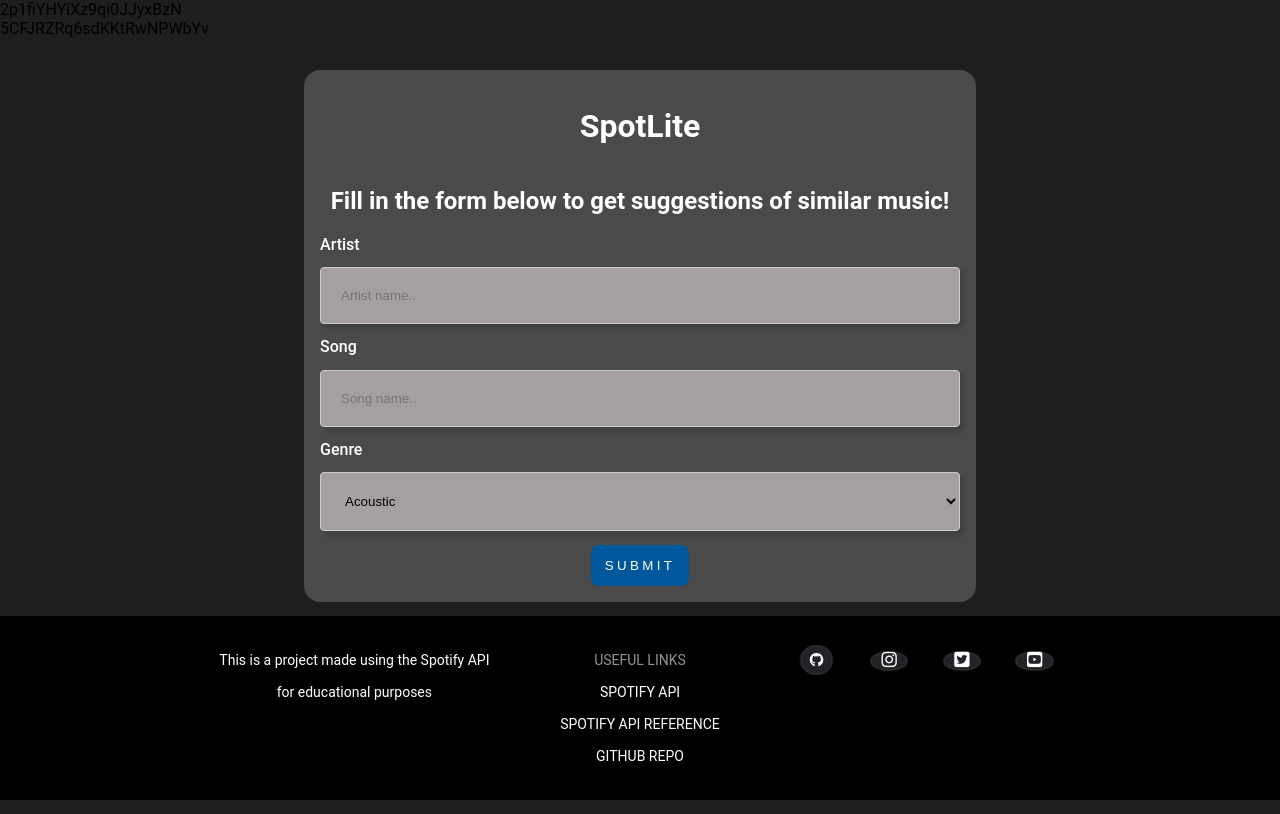
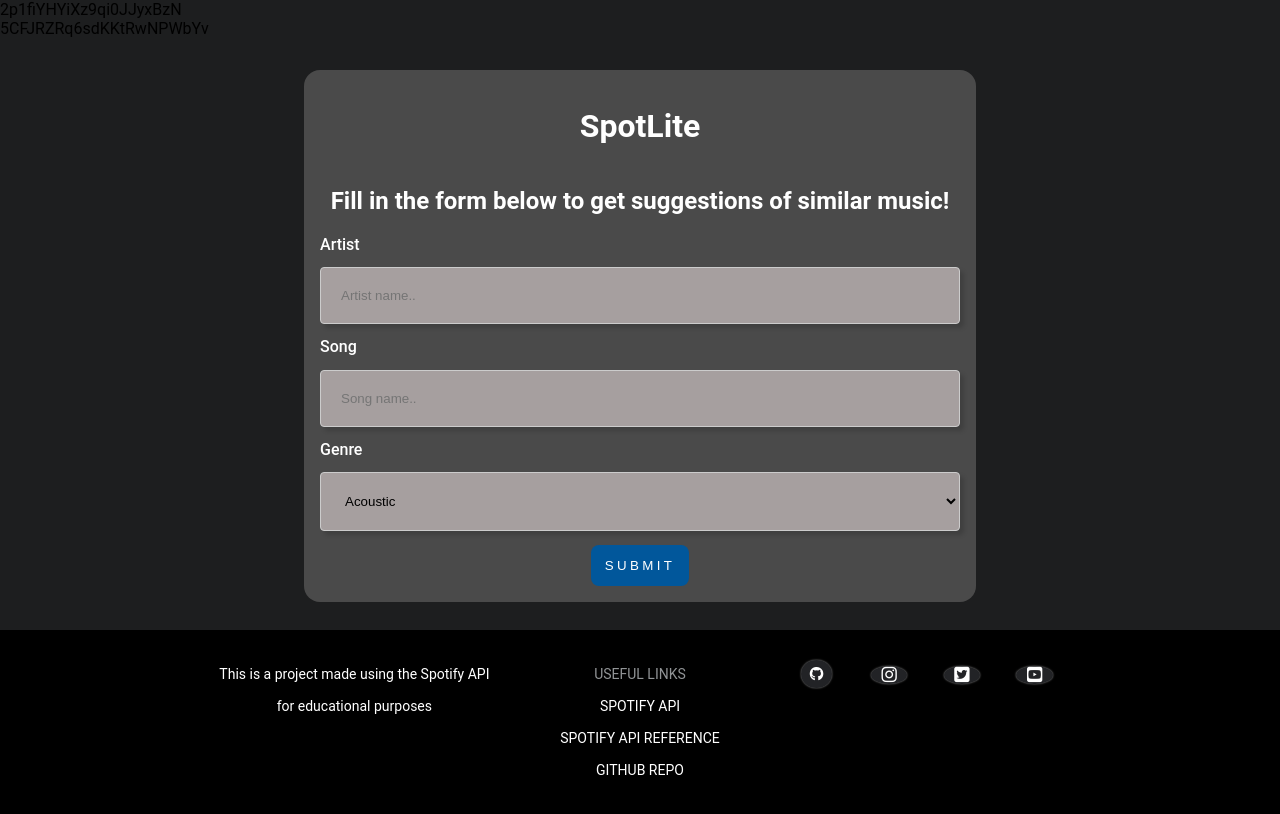
Before and after one commit to mlenahan/SpotLite, a plain HTML site: page index.html in a window 1280 px wide. Drawn offline with Linux system fonts and the light colour scheme.

Commit message:
Add some coments and adjust code spacing

```diff
--- a/assets/css/style.css
+++ b/assets/css/style.css
@@ -231,7 +231,7 @@
   text-align: center;
   padding: 2em;
   background-color: black;
-  margin-top:auto;
+  margin-top: 2em;
   font-size: var(--font-size-small);
   color: white;
   line-height: var(--spacing-line-height);
--- a/js/createMusicCard.js
+++ b/js/createMusicCard.js
@@ -1,3 +1,5 @@
+// Creates music cards
+
 function createMusicCard(songTitle, artistName, songDuration, songArtworkSrc, songArtworkAlt, songLink) {
     console.log(songLink)
     const songTitleEl = document.createElement('h2');
--- a/js/createRecommendations.js
+++ b/js/createRecommendations.js
@@ -1,3 +1,5 @@
+// Creates the form that needs to be filled in order to get recommendations
+
 function createRecommendations(genres) {
     const newSongsTitle = 'SpotLite';
     const fillForm = 'Fill in the form below to get suggestions of similar music!';
--- a/js/formSubmitHandler.js
+++ b/js/formSubmitHandler.js
@@ -26,7 +26,7 @@
         const searchParams = new URLSearchParams(formData).toString();
         const fullUrl = recommendationsEndpoint + '?' + searchParams;
 
-        // headers are passed with request. We need authorisation header (token) to authenticate with Spotify
+        // headers are passed with request. We need authorisation header (token) to authenticate with Spotify.
         const headers = new Headers();
         const token = window.localStorage.getItem('access_token');
         const Authorization = 'Bearer ' + token;
--- a/js/parseTrack.js
+++ b/js/parseTrack.js
@@ -1,3 +1,5 @@
+// Returns parsed track information.
+
 function parseTrack(track) {
     console.log(track)
     const album = track.album;
```
Also changed, not shown: assets/images/Circus.jpeg (deleted), assets/images/Energy_(Stay_Far_Away).png (deleted), assets/images/freddie.jpg (deleted), data/genreSuccess.js (line endings or trailing spaces), data/recommendationsSuccess.js (line endings or trailing spaces), index.html (line endings or trailing spaces), js/millisToMinutesAndSeconds.js (line endings or trailing spaces), js/titleCase.js (line endings or trailing spaces).
